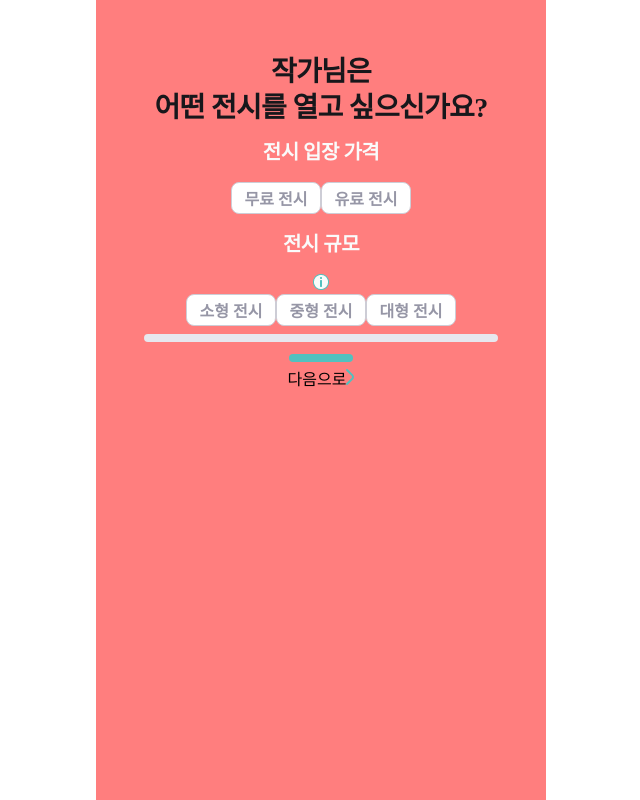
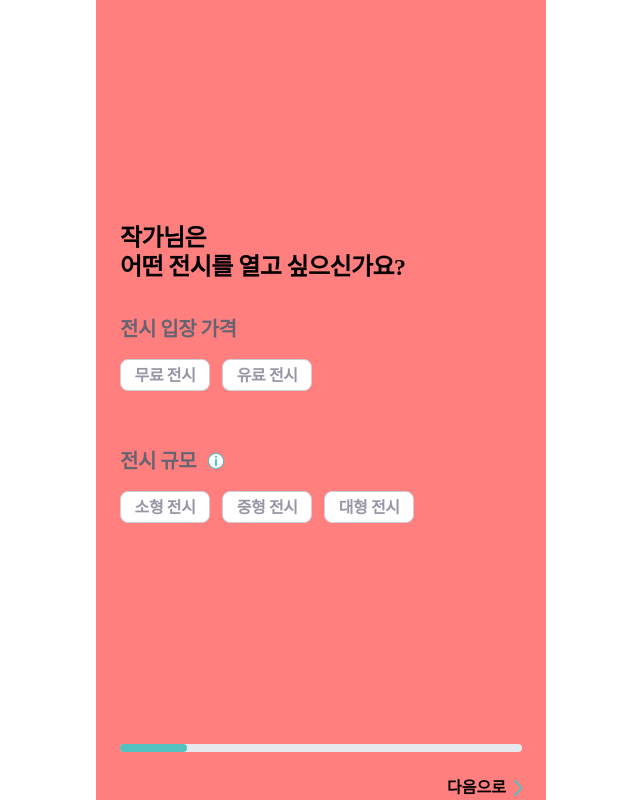
Before and after one commit to ArtScape-Hanyang/ArtScape_Frontend, a React (Vite) app: page /matching/type in a window 1280 px wide. Shown: the top 800 px of the page, without its empty margins (319-959 px from the left). Built offline with nearby package versions, Linux system fonts and the light colour scheme.

Commit message:
[design] : 전시 타입 페이지 완료

```diff
--- a/src/App.css
+++ b/src/App.css
@@ -3,7 +3,6 @@
   height: 54.625rem;
   margin: 0 auto;
   padding: 3.125rem 1.5rem 2.5rem 1.5rem;
-  text-align: center;
   overflow: hidden; /* root 크기 벗어나는 내용 숨김 */
   position: relative; /* 배경 이미지 위치 조정 가능 */
   background-color: #ff7e7e;
@@ -60,7 +59,6 @@ button {
 }
 
 h1 {
-  color: var(--Gray-Scale-Black, #17171b);
   font-feature-settings: "liga" off, "clig" off;
 
   /* Header/H1 */
@@ -87,7 +85,6 @@ h2 {
   margin: 0px 0px 5px 0px;
 }
 h3 {
-  color: var(--primary-White, #fafbfb);
   font-feature-settings: "liga" off, "clig" off;
   /* Header/H3 */
   font-family: Pretendard;
--- a/src/App.tsx
+++ b/src/App.tsx
@@ -1,7 +1,6 @@
 import React from "react";
 import "./App.css";
 import { BrowserRouter as Router, Route, Routes } from "react-router-dom";
-import Home from "./routes/home";
 import MatchingPage from "./pages/MatchingPage";
 import MatchTypePage from "./pages/MatchTypePage";
 import LoginPage from "./pages/LoginPage";
@@ -12,7 +11,6 @@ const App: React.FC = () => {
     <Router>
       <div className="container">
         <Routes>
-          <Route path="/" element={<Home />} />
           <Route path="/login" element={<LoginPage />} />
           <Route path="/signup" element={<SignupPage />} />
           <Route path="/matching" element={<MatchingPage />} />
--- a/src/components/SelectButton.tsx
+++ b/src/components/SelectButton.tsx
@@ -5,13 +5,16 @@ interface SelectButtonProps {
 }
 
 const Button = styled.button`
-  width: 90px;
-  height: 32px;
+  width: 5.63rem;
+  height: 2rem;
   background-color: white;
   border-radius: 8px;
   border: 1px solid var(--Gray-Scale-G200, #CDCDD6);
-  font-size: 16px;
+  font-size: 1rem;
+  font-style: normal;
   font-weight: 600;
+  line-height: 1rem; /* 100% */
+  letter-spacing: -0.025rem;
   color: var(--Gray-Scale-G300, #9696A6);
 `;
 
--- a/src/pages/MatchTypePage.tsx
+++ b/src/pages/MatchTypePage.tsx
@@ -1,45 +1,167 @@
 import typeDetail from '../asset/typeDetail.png'
 import SelectButton from '../components/SelectButton'
 import nextbtn from '../asset/nextbtn.svg'
-import progressbar from '../asset/prgressbar/progressbar.svg'
-import firstprogress from '../asset/prgressbar/firstprogress.svg'
 import styled from 'styled-components'
+import { useState } from 'react';
+import { useNavigate } from 'react-router-dom';
 
+interface Level {
+    width: number,
+}
+
+const H1 = styled.h1`
+    font-family: Pretendard;
+    font-size: 1.5rem;
+    font-style: normal;
+    font-weight: 700;
+    line-height: 1.5rem; /* 100% */
+    letter-spacing: -0.0375rem;
+    margin: 0;
+`;
+
+const Title = styled.div`
+    display: flex;
+    flex-direction: column;
+    margin-top: 11rem;
+    gap: 0.3rem;
+`;
+
+const OpenCost = styled.div`
+    margin-top: 10%;
+    color: var(--Gray-Scale-G400, #656572);
+    font-size: 1.125rem;
+    font-style: normal;
+    font-weight: 500;
+    line-height: 1.125rem; /* 100% */
+    letter-spacing: -0.02813rem;
+`;
+
+const Range = styled.div`
+    margin-top: 10%;
+    color: var(--Gray-Scale-G400, #656572);
+    font-size: 1.125rem;
+    font-style: normal;
+    font-weight: 500;
+    line-height: 1.125rem; /* 100% */
+    letter-spacing: -0.02813rem;
+    display: flex;
+    align-items: center;
+    gap: 0.75rem;
+    position: relative;
+`;
+
+const TypeDetail = styled.img`
+    width: var(---spacing-large, 1rem);
+    height: var(---spacing-large, 1rem);
+    cursor: pointer;
+    position: relative;
+`;
+
+const ButtonGap = styled.div`
+    display: flex;
+    gap: 0.75rem;
+`;
+
+const ProgressBar = styled.div`
+    width: 100%;
+    height: 0.5rem;
+    background-color: #E7E7EE;
+    border-radius: 20px;
+    margin-top: 55%;
+`;
+
+const Progress = styled.div`
+    width: ${(props:Level) => props.width}%;
+    height: 0.5rem;
+    background-color: #52C1BF;
+    border-radius: 20px;
+`;
+
+const NextBtn = styled.div`
+    display: flex ;
+    justify-content: flex-end;
+    margin-top: 7%;
+    font-family: Pretendard;
+    font-size: 1rem;
+    font-style: normal;
+    font-weight: 600;
+    line-height: 1rem; /* 100% */
+    letter-spacing: -0.025rem;
+    gap: 0.5rem;
+    cursor: pointer;
+`;
+
+const Detail = styled.div`
+    font-size: 0.75rem;
+    font-style: normal;
+    font-weight: 500;
+    line-height: 0.75rem; /* 100% */
+    letter-spacing: -0.01875rem;
+    width: 22rem;
+    padding: var(---spacing-small, 0.5rem);
+    border-radius: 0.5rem;
+    border: 1px solid var(--primary-G500, #52C1BF);
+    background: var(--primary-White, #FAFBFB);
+    color: #52C1BF;
+    position: absolute;
+    top: 3.2rem;
+    left: 0;
+`;
 
 function MatchTypePage() {
+    const maxItem = 12
+    const avaliableItem = 2
+    const [isDetailVisible, setIsDetailVisible] = useState(false);
+    const navigate = useNavigate();
+
+    const handleTypeDetailClick = () => {
+        setIsDetailVisible(!isDetailVisible);
+    }
+
+    const handleNextClick = () => {
+        navigate('/matching/personnel')
+    }
+
     return (
         <div>
-            <div>
-                <h1>작가님은</h1>
-                <h1>어떤 전시를 열고 싶으신가요?</h1>
-            </div>
-            <div>
+            <Title>
+                <H1>작가님은</H1>
+                <H1>어떤 전시를 열고 싶으신가요?</H1>
+            </Title>
+            <OpenCost>
                 <h3>전시 입장 가격</h3>
-                <div>
+                <ButtonGap>
                     <SelectButton label="무료 전시"></SelectButton>
                     <SelectButton label="유료 전시"></SelectButton>
-                </div>
-            </div>
+                </ButtonGap>
+            </OpenCost>
             <div>
-                <div>
+                <Range>
                     <h3>전시 규모</h3>
-                    <img src={typeDetail} />
-                </div>
-                <div>
+                    <TypeDetail src={typeDetail} onClick={handleTypeDetailClick}/>
+                    {isDetailVisible && (
+                        <Detail>소형 전시:<br></br> 20평 내외의 소규모 공간에서 진행하는 지인 관람객
+                            위주의 전시<br></br> (전시 개최 이력이 없어 경험을 쌓고 싶은 아티스트에게
+                            추천해요!)<br></br><br></br> 중형 전시:<br></br> 4-50평 내외의 공간에서 진행하는 외부 관람객
+                            위주의 전시<br></br> (제대로 된 전시 이력을 쌓고 싶은 아티스트에게 추천해요!)<br></br><br></br>
+                            대형 전시:<br></br> 70평 이상의 공간에서 진행하는 외부 관람객 위주의 대규모 전시<br></br>
+                            (유료 상업 전시를 희망하는 아티스트에게 추천해요!)</Detail>
+                    )}
+                </Range>
+                <ButtonGap>
                     <SelectButton label="소형 전시"></SelectButton>
                     <SelectButton label="중형 전시"></SelectButton>
                     <SelectButton label="대형 전시"></SelectButton>
-                </div>
+                </ButtonGap>
             </div>
             <div>
-                <div>
-                    <img src={progressbar} />
-                    <img src={firstprogress} />
-                </div>
-                <div>
+                <ProgressBar>
+                    <Progress width = {(avaliableItem*100/maxItem)}></Progress>
+                </ProgressBar>
+                <NextBtn onClick={handleNextClick}>
                     <button>다음으로</button>
                     <img src={nextbtn} />
-                </div>
+                </NextBtn>
             </div>
         </div>
     )
--- a/src/routes/home.tsx
+++ /dev/null
@@ -1,14 +0,0 @@
-// src/components/Home.tsx
-
-import React from "react";
-import Header from "../components/header";
-
-const Home: React.FC = () => {
-  return (
-    <>
-      <Header />
-    </>
-  );
-};
-
-export default Home;
```
Also changed, not shown: src/pages/MatchPersonnel.tsx (added, +7 -0 lines), src/routes/create-account.tsx (deleted), src/routes/login.tsx (deleted).
